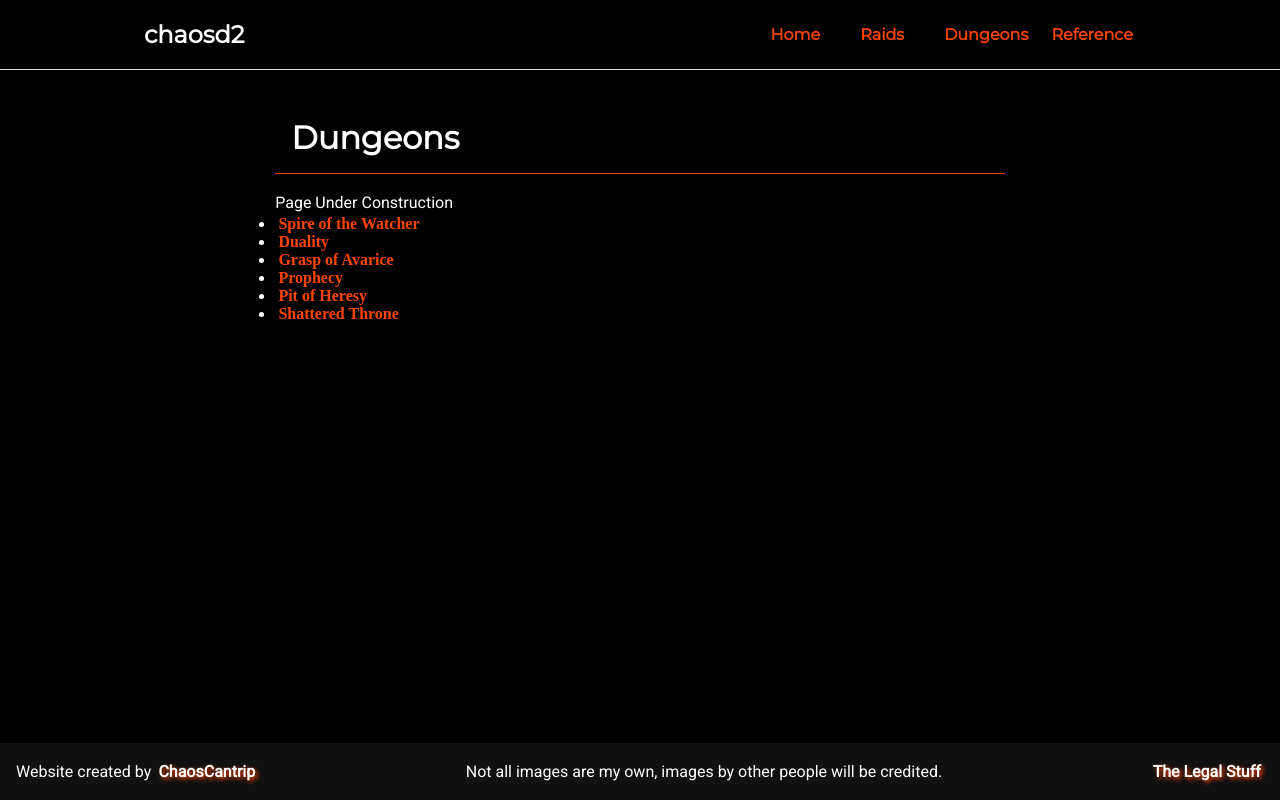
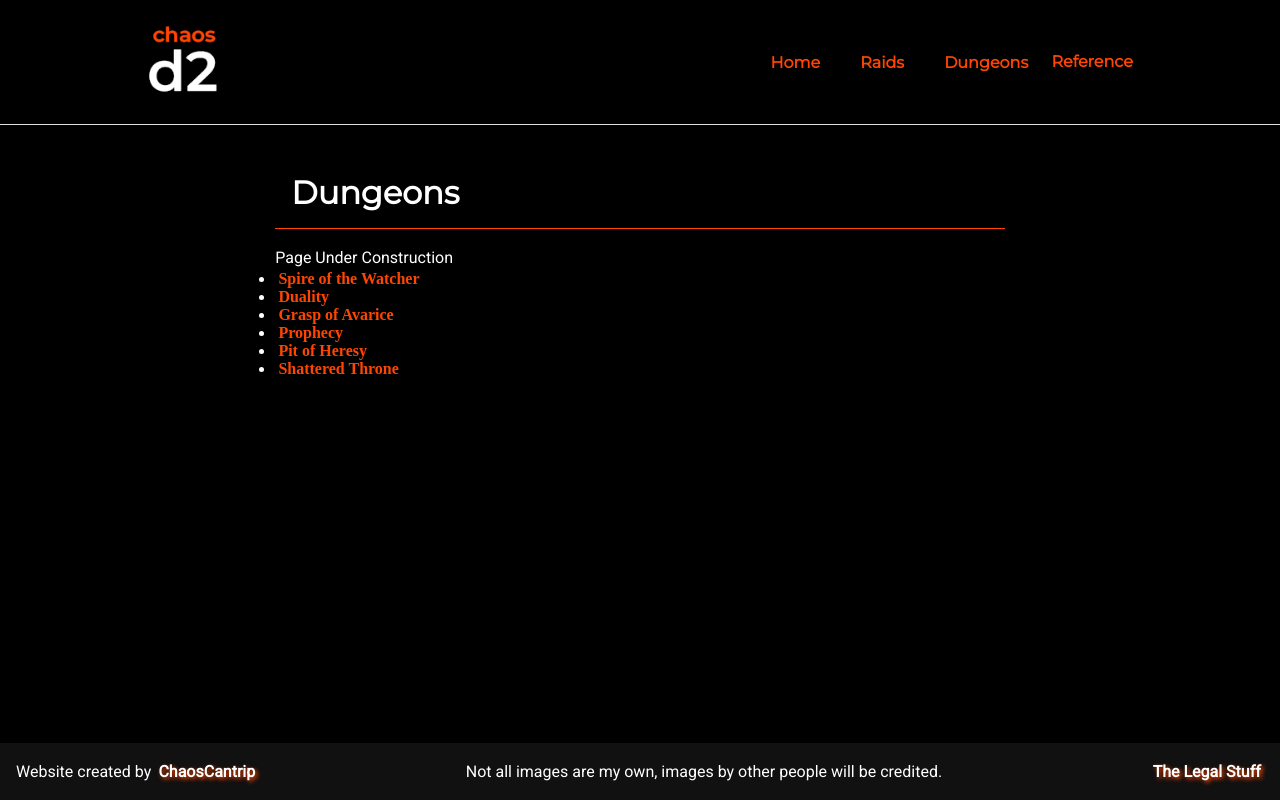
Before and after one commit to ChaosCantrip/chaosd2, a Next.js app: page /dungeons in a window 1280 px wide. Built offline with nearby package versions, Linux system fonts and the light colour scheme.

Commit message:
Added logo to header and disabled prefetching

```diff
--- a/app/(website)/Header.js
+++ b/app/(website)/Header.js
@@ -1,37 +1,41 @@
 import styles from "@/styles/modules/header.module.css";
 import Link from "next/link";
+import Image from "next/image";
+import logo from "@/public/images/logo.png";
 
 export default function Header() {
     return (
         <header className={styles.header}>
             <div className={styles.content}>
-                <h1 className={styles.title}>chaosd2</h1>
+                <Link prefetch={false} href={"/"} className={styles.logo_link}>
+                    <Image src={logo} alt={""} className={styles.logo}/>
+                </Link>
                 <nav className={styles.nav}>
-                    <div><Link className={styles.link} href={"/"}>Home</Link></div>
+                    <div><Link prefetch={false} className={styles.link} href={"/"}>Home</Link></div>
                     <div>
-                        <Link className={styles.link} href={"/raids"}>Raids</Link>
+                        <Link prefetch={false} className={styles.link} href={"/raids"}>Raids</Link>
                         <div className={styles.sub_menu}>
-                            <Link href={"/raids/root_of_nightmares"}>Root of Nightmares</Link>
-                            <Link href={"/raids/kings_fall"}>King's Fall</Link>
-                            <Link href={"/raids/vow_of_the_disciple"}>Vow of the Disciple</Link>
-                            <Link href={"/raids/vault_of_glass"}>Vault of Glass</Link>
-                            <Link href={"/raids/deep_stone_crypt"}>Deep Stone Crypt</Link>
-                            <Link href={"/raids/garden_of_salvation"}>Garden of Salvation</Link>
-                            <Link href={"/raids/last_wish"}>Last Wish</Link>
+                            <Link prefetch={false} href={"/raids/root_of_nightmares"}>Root of Nightmares</Link>
+                            <Link prefetch={false} href={"/raids/kings_fall"}>King's Fall</Link>
+                            <Link prefetch={false} href={"/raids/vow_of_the_disciple"}>Vow of the Disciple</Link>
+                            <Link prefetch={false} href={"/raids/vault_of_glass"}>Vault of Glass</Link>
+                            <Link prefetch={false} href={"/raids/deep_stone_crypt"}>Deep Stone Crypt</Link>
+                            <Link prefetch={false} href={"/raids/garden_of_salvation"}>Garden of Salvation</Link>
+                            <Link prefetch={false} href={"/raids/last_wish"}>Last Wish</Link>
                         </div>
                     </div>
                     <div>
-                        <Link className={styles.link} href={"/dungeons"}>Dungeons</Link>
+                        <Link prefetch={false} className={styles.link} href={"/dungeons"}>Dungeons</Link>
                         <div className={styles.sub_menu}>
-                            <Link href={"/dungeons/spire_of_the_watcher"}>Spire of the Watcher</Link>
-                            <Link href={"/dungeons/duality"}>Duality</Link>
-                            <Link href={"/dungeons/grasp_of_avarice"}>Grasp of Avarice</Link>
-                            <Link href={"/dungeons/prophecy"}>Prophecy</Link>
-                            <Link href={"/dungeons/pit_of_heresy"}>Pit of Heresy</Link>
-                            <Link href={"/dungeons/shattered_throne"}>Shattered Throne</Link>
+                            <Link prefetch={false} href={"/dungeons/spire_of_the_watcher"}>Spire of the Watcher</Link>
+                            <Link prefetch={false} href={"/dungeons/duality"}>Duality</Link>
+                            <Link prefetch={false} href={"/dungeons/grasp_of_avarice"}>Grasp of Avarice</Link>
+                            <Link prefetch={false} href={"/dungeons/prophecy"}>Prophecy</Link>
+                            <Link prefetch={false} href={"/dungeons/pit_of_heresy"}>Pit of Heresy</Link>
+                            <Link prefetch={false} href={"/dungeons/shattered_throne"}>Shattered Throne</Link>
                         </div>
                     </div>
-                    <div><Link href={"/reference"}>Reference</Link></div>
+                    <div><Link prefetch={false} href={"/reference"}>Reference</Link></div>
                 </nav>
             </div>
         </header>
--- a/styles/modules/header.module.css
+++ b/styles/modules/header.module.css
@@ -11,9 +11,23 @@
     margin: 0 auto;
 }
 
-.title {
-    font-size: 24px;
-    font-weight: 700;
+.logo {
+    height: 5rem;
+    width: 5rem;
+    transition: box-shadow 0.2s;
+}
+
+.logo:hover {
+    box-shadow: 3px 3px orangered;
+}
+
+.logo_link {
+    text-decoration: none;
+    padding: 0;
+}
+
+.logo_link:hover {
+    background: none;
 }
 
 .nav {
```
Also changed, not shown: public/images/logo.png (added).
